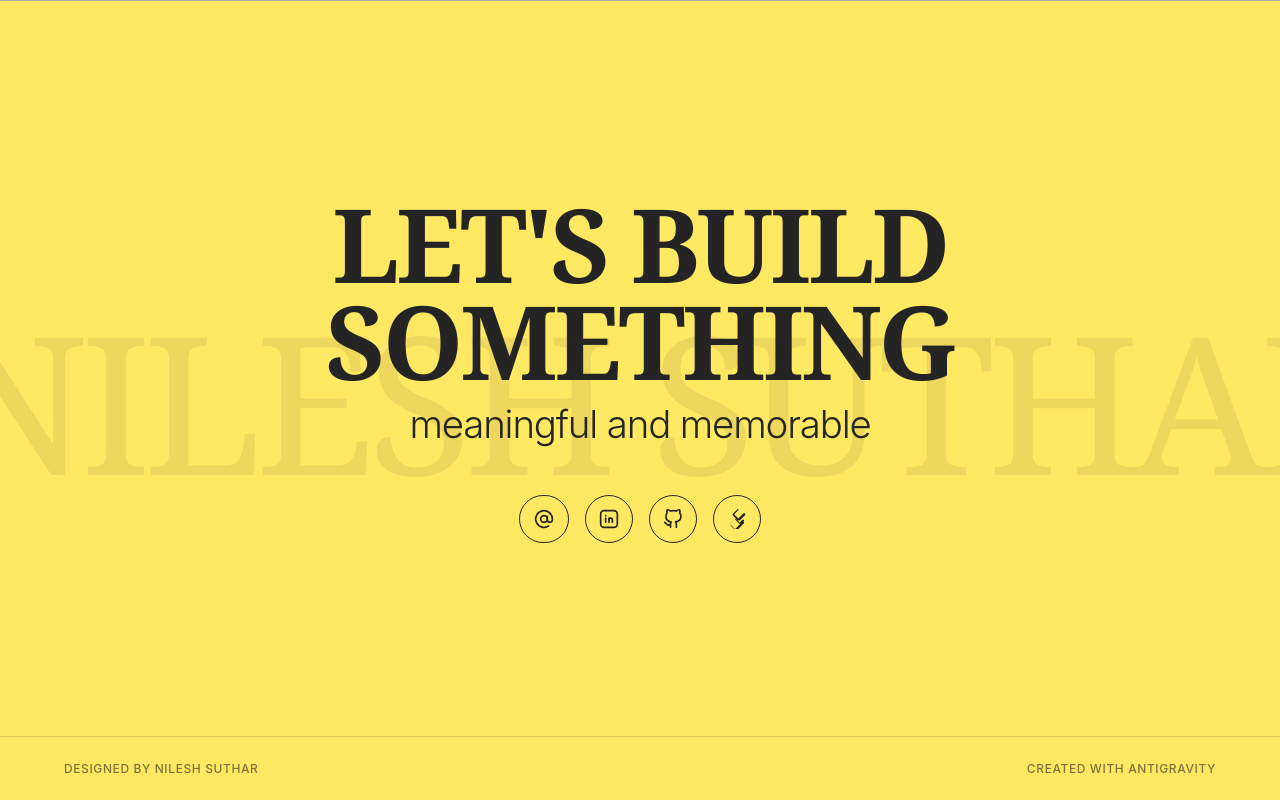
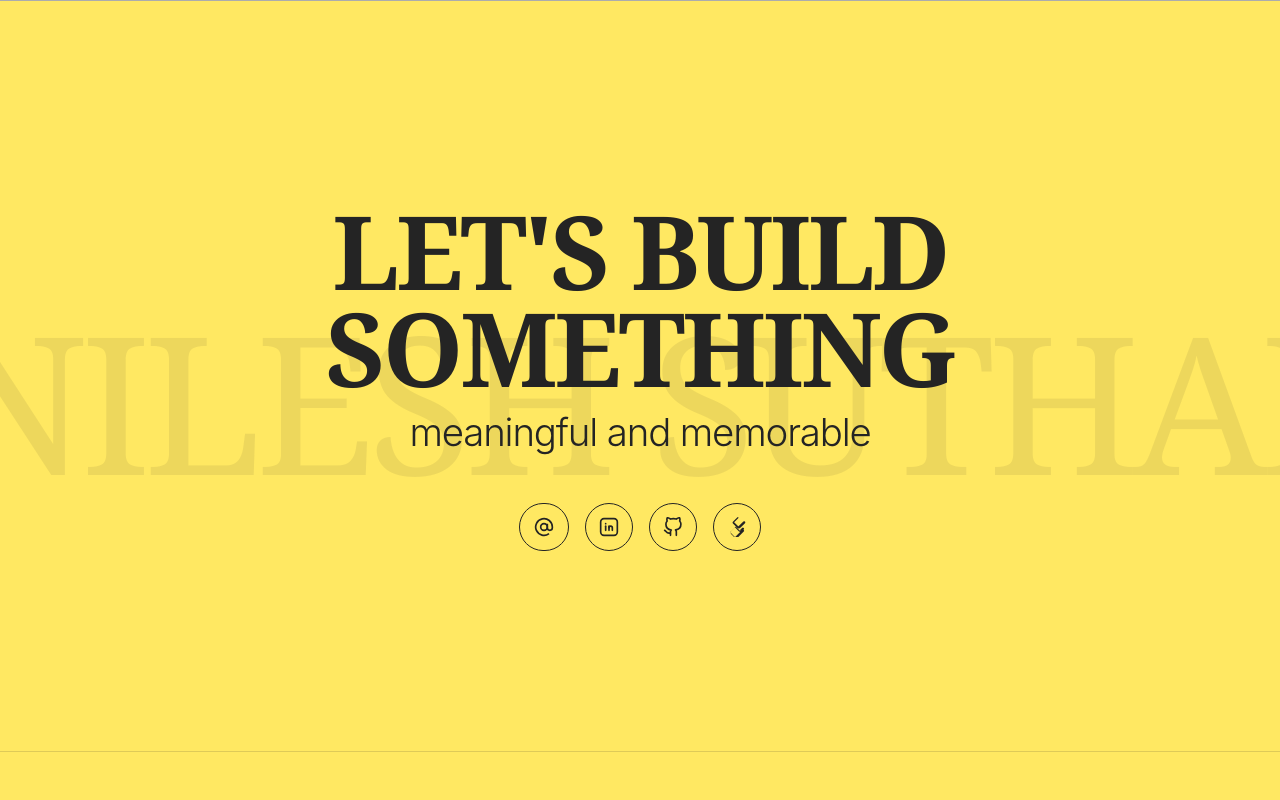
Before and after one commit to nileshgsuthar2003-cmyk/myportfolio, a React (Vite) app in the folder nilesh-portfolio-react/: page / in a window 1280 px wide. Shown: the part 6164-6964 px from the top of the page. Built offline with nearby package versions, Linux system fonts and the light colour scheme; a web font is replaced by a local one.

Commit message:
Remove Designed by Nilesh Suthar and Created with Antigravity from Footer

```diff
--- a/nilesh-portfolio-react/src/components/Footer/Footer.jsx
+++ b/nilesh-portfolio-react/src/components/Footer/Footer.jsx
@@ -91,8 +91,6 @@ function Footer() {
 
       {/* Bottom Footer Bar */}
       <div className="footer-bottom-bar">
-        <span>Designed by Nilesh Suthar</span>
-        <span>Created with Antigravity</span>
       </div>
     </footer>
   );
```
